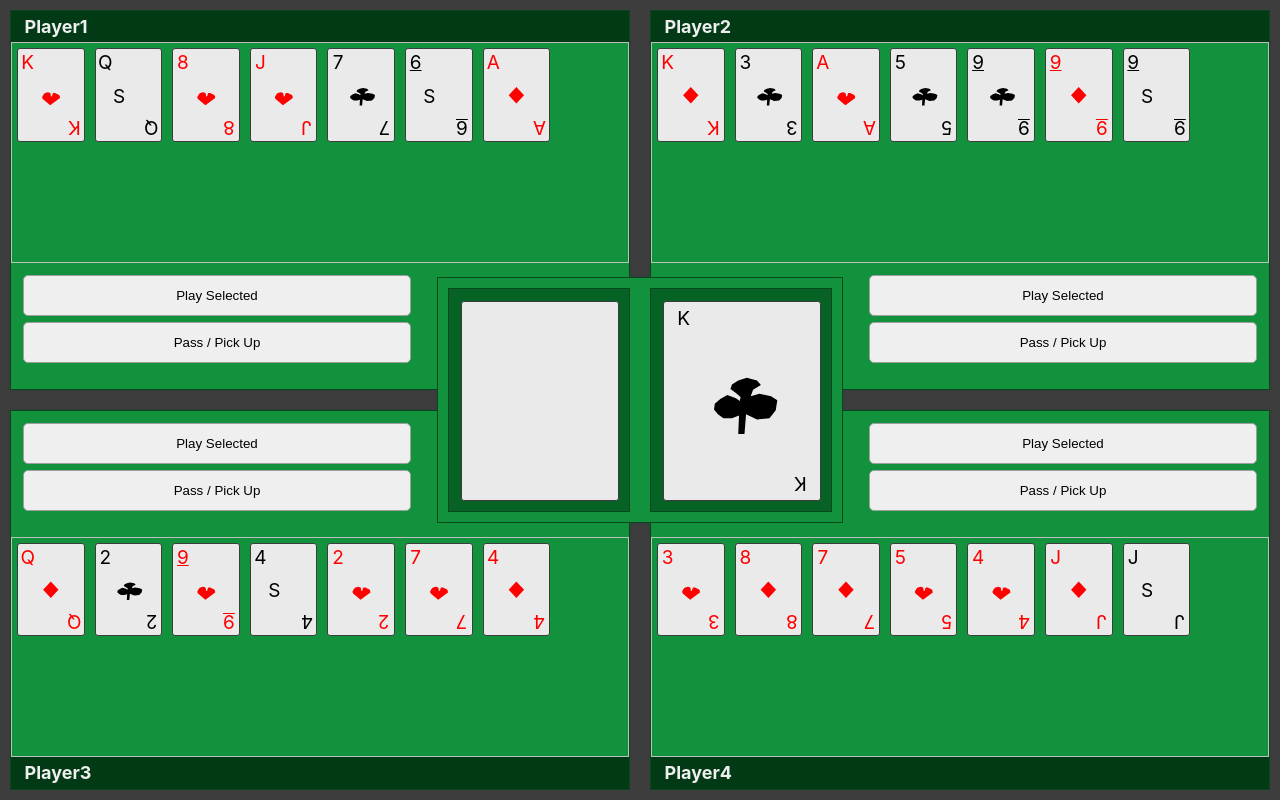
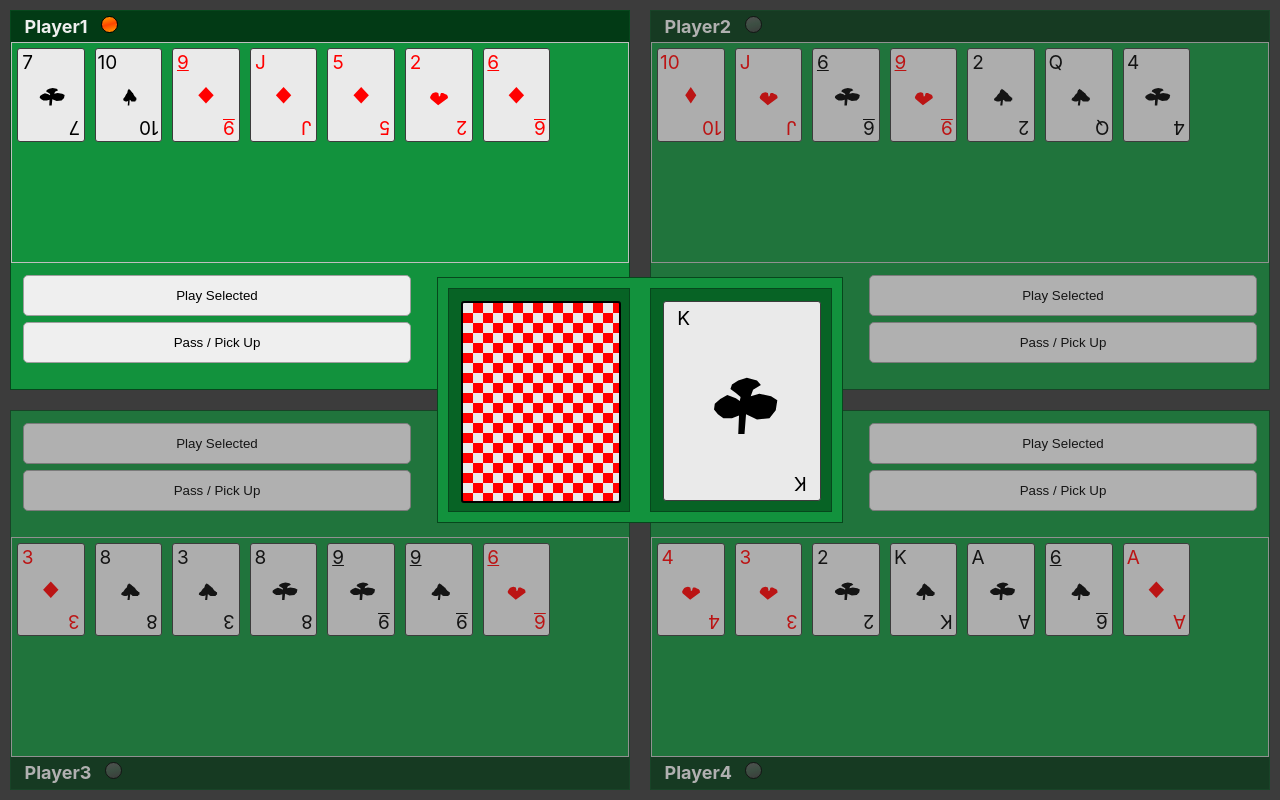
Before and after one commit to JBown94/BlackJack, a React (Create React App) app: page / in a window 1280 px wide. Both pictures are taken after a click on the button "Start Game". Built offline with nearby package versions, Linux system fonts and the light colour scheme.

Commit message:
Added an is current turn property for each player

```diff
--- a/src/Board.js
+++ b/src/Board.js
@@ -26,10 +26,10 @@ class Board extends React.Component {
     for(var i = 1; i <= 4; i++) {
       let playerActive = true;
       let playerName = null;
+      let isCurrentTurn = (i === 1);
       let playerCards = playerActive ? cardDeck.splice(0, 7) : [];
 
-      playerAreas.push(new PlayerAreaData(i, playerName, playerActive, playerCards));
-      //playerAreas.push(this.renderGamePlayer(i, playerActive, playerName, playerCards));
+      playerAreas.push(new PlayerAreaData(i, playerName, playerActive, playerCards, isCurrentTurn));
     }
 
     this.setState({
@@ -48,12 +48,7 @@ class Board extends React.Component {
 
     for(var s = 0; s < suits.length;s++) {
       for(var v = 0; v < values.length; v++) {
-        let value = values[v];
-        let suit = suits[s];
-        // let key = value + "_" + suit;
-
-        cardDeck.push(new CardData(value, suit));
-        //cardDeck.push(<Card key={key} value={value} suit={suit} hidden="false" playable="true" />);
+        cardDeck.push(new CardData(values[v], suits[s]));
       }
     }
 
@@ -61,7 +56,7 @@ class Board extends React.Component {
   }
   shuffleDeck() {
     let cardDeck = this.generateDeck();
-    let shuffles = 1000000;
+    let shuffles = 100000;
 
     for(var i = 0; i < shuffles; i++) {
       for (var j = cardDeck.length-1; j > 0; j--) {
@@ -103,7 +98,7 @@ class Board extends React.Component {
 
       playerAreas.push(
         <PlayerArea key={playerNo} playerNo={playerNo} playerActive={playerData.playerActive}
-          customName={playerData.playerName}
+          customName={playerData.playerName} isCurrentTurn={playerData.isCurrentTurn}
           cards={playerData.playerCards} />
       );
     }
--- a/src/Cards.scss
+++ b/src/Cards.scss
@@ -58,9 +58,9 @@ $black-suit-colour: black;
         color: $red-suit-colour;
     }
 
-        //TODO: Make the other suit shapes via CSS
-        &[data-suit='S'] .suit-img::after {
-            content: "S";
+        &[data-suit='S'] .suit-img {
+            clip-path: polygon(54% 100%, 56% 72%, 61% 76%, 62% 79%, 66% 80%, 68% 81%, 72% 81%, 77% 80%, 81% 80%, 82% 78%, 83% 76%, 84% 75%, 86% 74%, 86% 70%, 86% 67%, 86% 63%, 83% 61%, 81% 58%, 80% 56%, 79% 57%, 76% 52%, 74% 48%, 73% 45%, 71% 41%, 68% 38%, 65% 34%, 63% 32%, 61% 29%, 58% 25%, 55% 23%, 55% 22%, 52% 19%, 51% 23%, 48% 25%, 47% 29%, 46% 32%, 46% 34%, 45% 38%, 44% 41%, 40% 45%, 37% 51%, 35% 56%, 33% 60%, 30% 63%, 28% 66%, 27% 70%, 27% 74%, 29% 76%, 34% 79%, 38% 80%, 39% 80%, 43% 80%, 48% 78%, 49% 76%, 47% 100%);
+            background: $black-suit-colour;
         }
 
         &[data-suit='C'] .suit-img {
@@ -89,6 +89,15 @@ $black-suit-colour: black;
     }
 
     &[data-hidden='true'] {
+        border: solid 2px $black-suit-colour;
+        background-image:
+            linear-gradient(45deg, $red-suit-colour 25%, transparent 25%),
+            linear-gradient(-45deg, $red-suit-colour 25%, transparent 25%),
+            linear-gradient(45deg, transparent 75%, $red-suit-colour 75%),
+            linear-gradient(-45deg, transparent 75%, $red-suit-colour 75%);
+        background-size:20px 20px;
+        background-position: 0 0, 0 10px, 10px -10px, -10px 0px;
+
         .card-val, .suit-img, .card-val-reverse {
             display: none;
         }
--- a/src/PlayerArea.js
+++ b/src/PlayerArea.js
@@ -5,11 +5,12 @@ import './PlayerArea.scss';
 import './Cards.scss';
 
 export class PlayerAreaData {
-    constructor(playerNo, playerName, playerActive, playerCards) {
+    constructor(playerNo, playerName, playerActive, playerCards, isCurrentTurn) {
         this.playerNo = playerNo;
         this.playerName = playerName;
         this.playerActive = playerActive;
         this.playerCards = playerCards || [];
+        this.isCurrentTurn = isCurrentTurn;
     }
 }
 
@@ -24,7 +25,8 @@ class PlayerArea extends React.Component {
             id: "player-area-" + props.playerNo,
             playerName: props.customName || defaultName,
             playerActive: props.playerActive,
-            playerCards: props.cards || []
+            playerCards: props.cards || [],
+            isCurrentTurn: props.isCurrentTurn,
         };
     }
 
@@ -48,8 +50,14 @@ class PlayerArea extends React.Component {
         const text = TextResources();
 
         return (
-            <div id={this.state.id} className="player-container" data-active={this.state.playerActive}>
-                <div className="player-info">{this.state.playerName}</div>
+            <div className="player-container"
+                id={this.state.id}
+                data-active={this.state.playerActive}
+                data-is-turn={this.state.isCurrentTurn}>
+                <div className="player-info">
+                    <div className="player-name">{this.state.playerName}</div>
+                    <div className="is-turn-indicator"></div>
+                </div>
                 <div className="cards-container">
                     {this.renderPlayerCards()}
                 </div>
--- a/src/PlayerArea.scss
+++ b/src/PlayerArea.scss
@@ -49,6 +49,19 @@
             padding: 0.25em 0.75em;
             font-size: 18px;
             font-weight: bold;
+
+            .player-name {
+                display: inline-block;
+                margin-right: 0.75em;
+            }
+
+            .is-turn-indicator {
+                display: inline-block;
+                height: 15px;
+                width: 15px;
+                border: solid 1px black;
+                border-radius: 10px;
+            }
         }
 
         .player-actions {
@@ -134,6 +147,21 @@
         }
     }
 
+    .player-container[data-is-turn='true'] {
+        .is-turn-indicator {
+            background: linear-gradient(-15deg, orange, orangered, orange);
+        }
+    }
+
+    .player-container[data-is-turn='false'] {
+        opacity: 0.65;
+        pointer-events: none;
+
+        .is-turn-indicator {
+            background: linear-gradient(-15deg, #3c3c3c, #7c7c7c7c, #5c5c5c);
+        }
+    }
+
     .main-deck-area {
         display: flex;
         grid-column: 5 / span 4;
```
